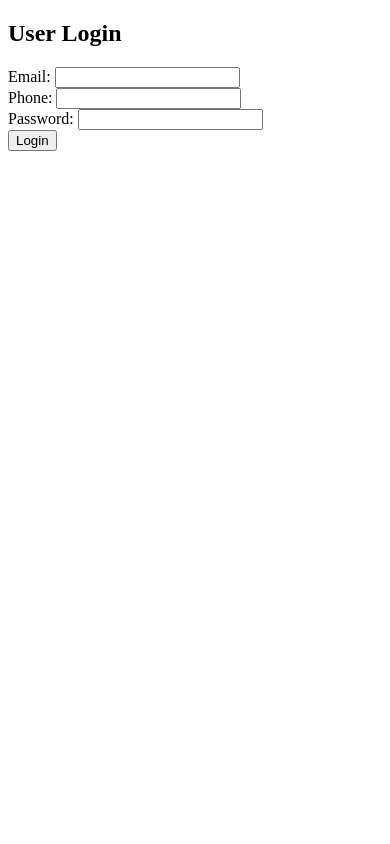
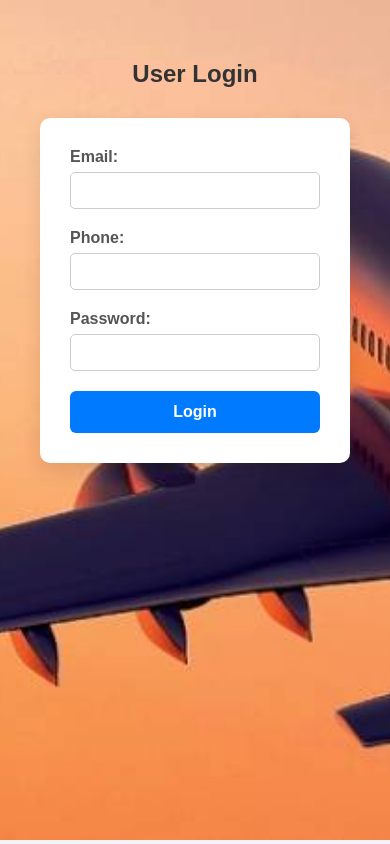
Before and after one commit to Vanshita0806/Airline_Reservation_System, a Flask app: page /user/login in a window 390 px wide. Run offline with Flask 3, Linux system fonts and the light colour scheme.

```diff
--- a/app.py
+++ b/app.py
@@ -284,7 +284,7 @@ def cancel_booking():
 
     conn.commit()
     conn.close()
-    return "Booking cancelled. Please go back and refresh the dashboard."
+    return render_template('cancel_booking.html')
 
 @app.route('/admin/login', methods=['GET', 'POST'])
 def admin_login():
--- a/templates/dashboard.html
+++ b/templates/dashboard.html
@@ -3,7 +3,7 @@
 <head>
     <meta charset="UTF-8">
     <title>User Dashboard</title>
-    <link rel="stylesheet" href="{{ url_for('static', filename='style.css') }}">
+    <link rel="stylesheet" href="{{ url_for('static', filename='user_dashboard.css') }}">
 </head>
 <body>
 
--- a/templates/user_login.html
+++ b/templates/user_login.html
@@ -3,19 +3,89 @@
 <head>
     <meta charset="UTF-8">
     <meta name="viewport" content="width=device-width, initial-scale=1.0">
-    <title>Document</title>
+    <title>User Login</title>
+    <style>
+        body {
+            font-family: Arial, sans-serif;
+            background-color: #f2f4f8;
+            margin: 0;
+            padding: 40px;
+            background-image: url('/static/booking_success_bg.jpg');
+            background-size: cover;
+            background-position: center;
+            background-repeat: no-repeat;
+            height:90vh;
+        }
+
+        h2 {
+            text-align: center;
+            color: #333;
+            margin-bottom: 30px;
+        }
+
+        form {
+            max-width: 400px;
+            margin: 0 auto;
+            background-color: white;
+            padding: 30px;
+            border-radius: 10px;
+            box-shadow: 0 8px 20px rgba(0, 0, 0, 0.1);
+        }
+
+        label {
+            display: block;
+            margin-bottom: 6px;
+            font-weight: bold;
+            color: #555;
+        }
+
+        input[type="email"],
+        input[type="tel"],
+        input[type="password"] {
+            width: 100%;
+            padding: 10px;
+            margin-bottom: 20px;
+            border: 1px solid #ccc;
+            border-radius: 5px;
+            box-sizing: border-box;
+            transition: border-color 0.3s ease;
+        }
+
+        input:focus {
+            border-color: #007BFF;
+            outline: none;
+        }
+
+        button[type="submit"] {
+            width: 100%;
+            padding: 12px;
+            background-color: #007BFF;
+            color: white;
+            border: none;
+            border-radius: 6px;
+            font-size: 16px;
+            font-weight: bold;
+            cursor: pointer;
+            transition: background-color 0.3s ease;
+        }
+
+        button[type="submit"]:hover {
+            background-color: #0056b3;
+        }
+    </style>
 </head>
 <body>
+
 <h2>User Login</h2>
 <form action="/user/login" method="POST">
-    <label>Email:</label>
-    <input type="email" name="email" required><br>
+    <label for="email">Email:</label>
+    <input type="email" name="email" id="email" required>
 
-    <label>Phone:</label>
-    <input type="tel" name="phone" pattern="[0-9]{10}" required><br>
+    <label for="phone">Phone:</label>
+    <input type="tel" name="phone" id="phone" pattern="[0-9]{10}" required>
 
-    <label>Password:</label>
-    <input type="password" name="password" required><br>
+    <label for="password">Password:</label>
+    <input type="password" name="password" id="password" required>
 
     <button type="submit">Login</button>
 </form>
```
Also changed, not shown: static/user_dashboard.css (added, +111 -0 lines), templates/cancel_booking.html (added, +37 -0 lines).
